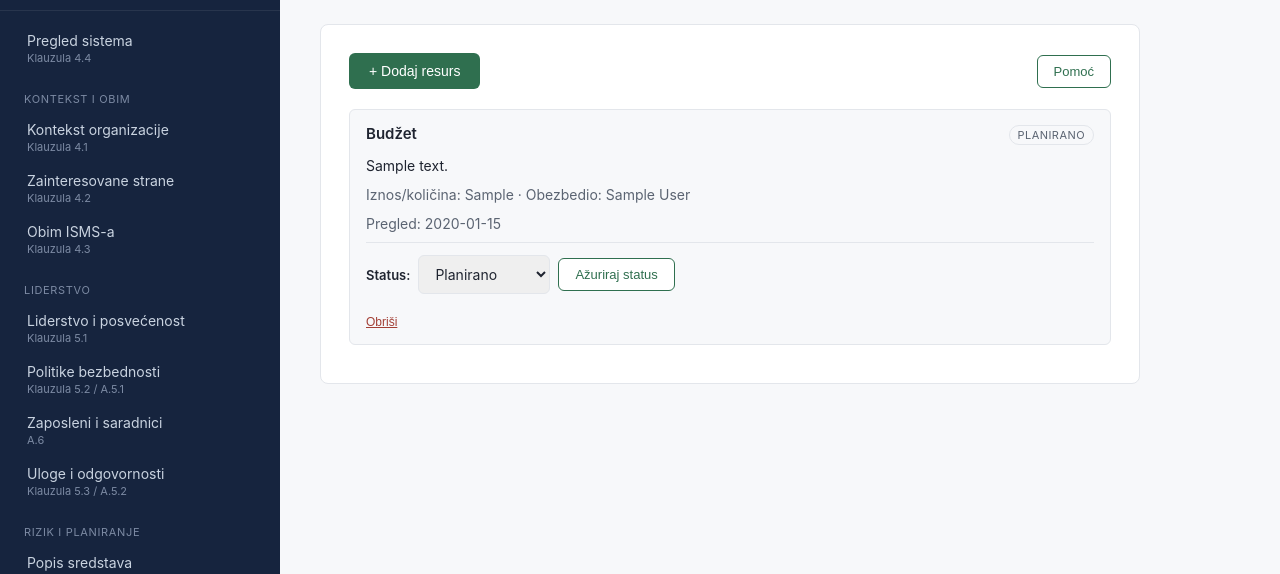
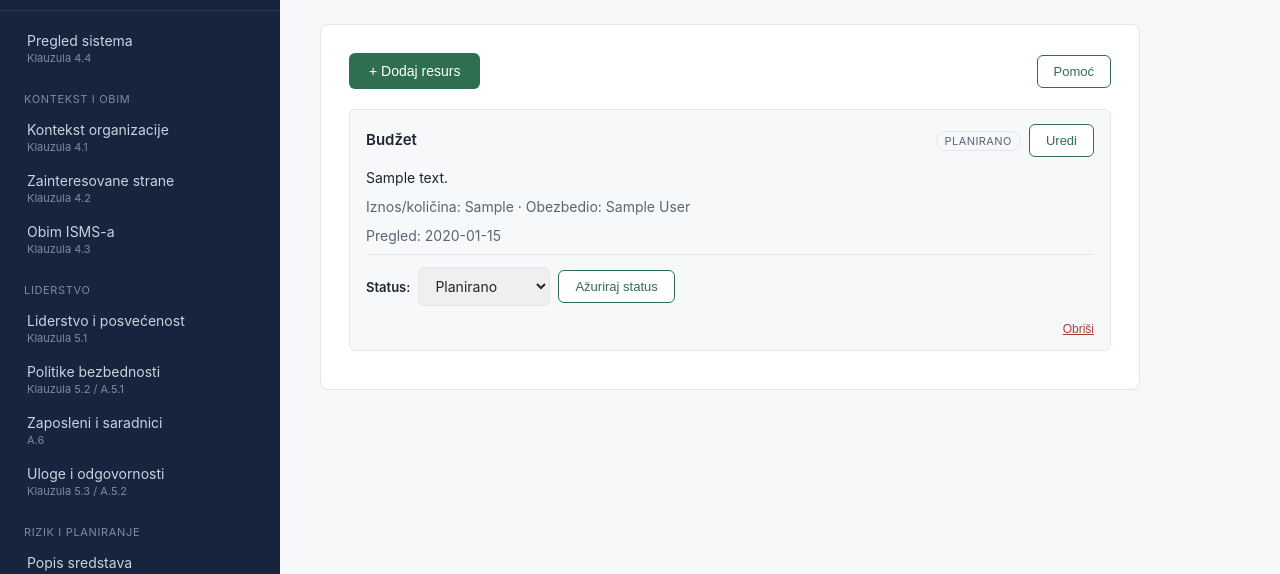
Before and after one commit to alennikolic/InfoSecRelax, a PHP site: page /index.php?page=resursi in a window 1280 px wide. Shown: the part 78-652 px from the top of the page. Run offline with PHP 8.4, Linux system fonts and the light colour scheme; data comes from the database, SQL or seed files in the repository; tables that the repository leaves empty hold one stand-in row (values such as "Sample post").

Commit message:
Update resource-card.php

```diff
--- a/src/includes/resource-card.php
+++ b/src/includes/resource-card.php
@@ -31,9 +31,20 @@ $statusTone = [
 <div class="factor-card">
     <div class="card-header-row">
         <span class="card-title"><?= htmlspecialchars($resourceTypeLabels[$resource['resource_type']] ?? $resource['resource_type']) ?></span>
-        <span class="status-badge <?= htmlspecialchars($statusTone[$resource['status']] ?? 'is-neutral') ?>">
-            <?= htmlspecialchars($statusLabels[$resource['status']] ?? $resource['status']) ?>
-        </span>
+        <div class="button-group">
+            <span class="status-badge <?= htmlspecialchars($statusTone[$resource['status']] ?? 'is-neutral') ?>">
+                <?= htmlspecialchars($statusLabels[$resource['status']] ?? $resource['status']) ?>
+            </span>
+            <button type="button" class="btn-secondary"
+                onclick='openEditResourceModal(<?= json_encode([
+                    "id"                 => (int) $resource["id"],
+                    "resource_type"      => $resource["resource_type"],
+                    "description"        => $resource["description"],
+                    "amount_or_quantity" => $resource["amount_or_quantity"] ?? "",
+                    "provided_by"        => $resource["provided_by"] ?? "",
+                    "review_date"        => $resource["review_date"] ?? "",
+                ], JSON_HEX_APOS | JSON_HEX_QUOT | JSON_HEX_TAG | JSON_HEX_AMP) ?>)'>Uredi</button>
+        </div>
     </div>
 
     <p><?= nl2br(htmlspecialchars($resource['description'])) ?></p>
@@ -68,7 +79,7 @@ $statusTone = [
         </div>
     </form>
 
-    <form method="post" class="factor-delete-form" onsubmit="return confirm('Obrisati ovaj resurs?');">
+    <form method="post" class="factor-delete-form card-footer-right" onsubmit="return confirm('Obrisati ovaj resurs?');">
         <input type="hidden" name="action" value="delete">
         <input type="hidden" name="id" value="<?= (int) $resource['id'] ?>">
         <button type="submit" class="btn-delete">Obriši</button>
```
